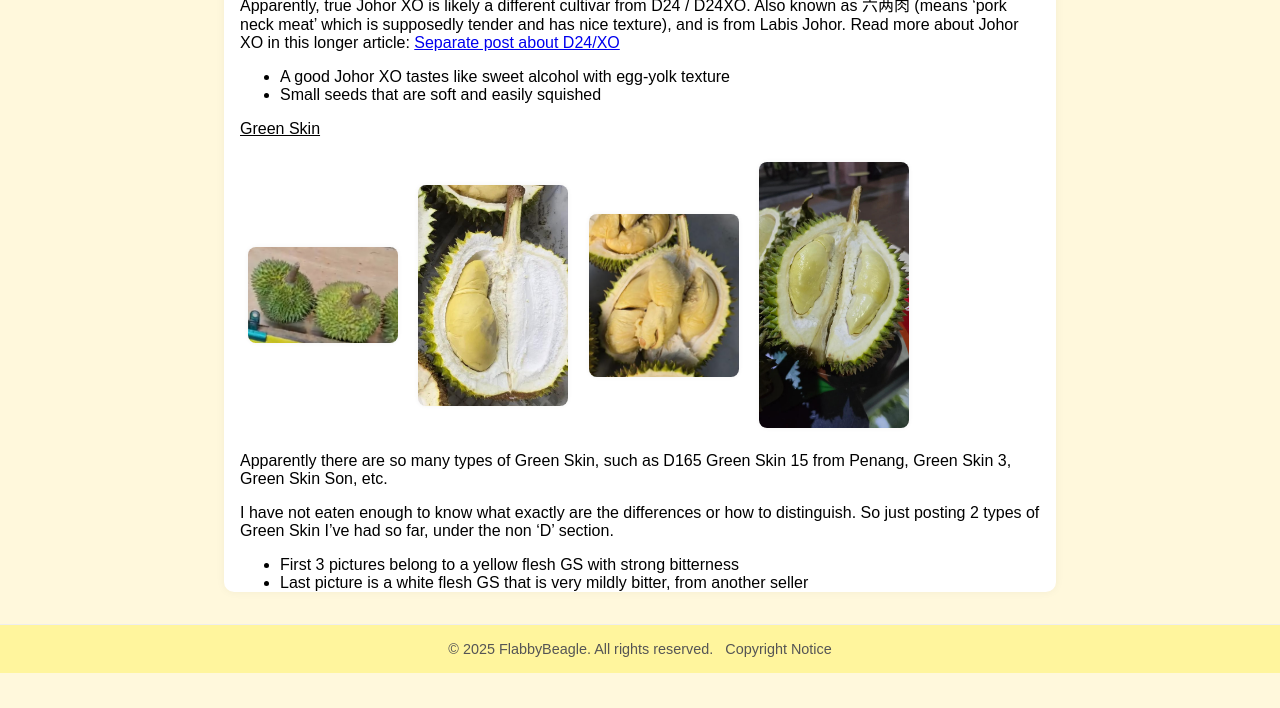
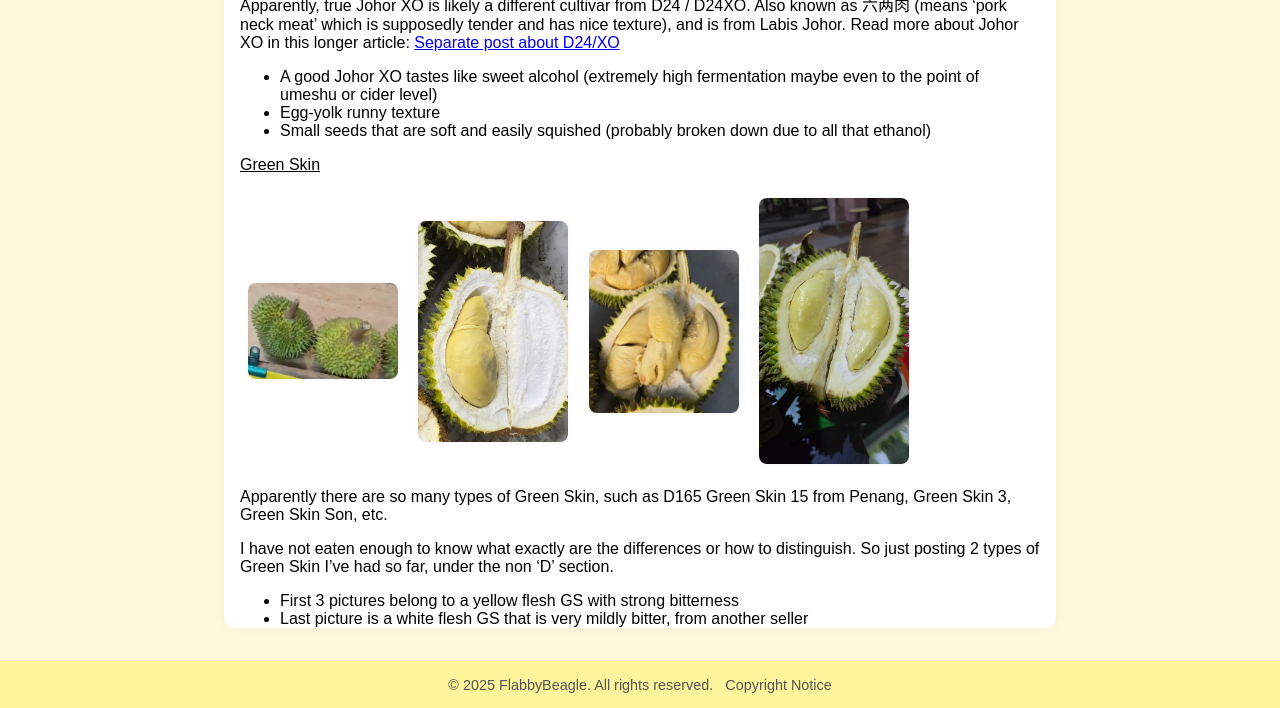
Before and after one commit to yensan57/flabbybeagle, a Jekyll site: the page built from _posts/2025-12-13-ongoing-malaysian-cultivars-all.md, in a window 1280 px wide and 900 px high, scrolled down 11859 px, cut to the strip 192-900 px from the top of the window. Built offline with Jekyll 4.4.1, drawn with Linux system fonts in a browser that asks for light colours; before the commit the page ends 12724 px from its top, so only the background shows below that.

Commit message:
Update 2025-12-13-ongoing-malaysian-cultivars-all.md

```diff
--- a/_posts/2025-12-13-ongoing-malaysian-cultivars-all.md
+++ b/_posts/2025-12-13-ongoing-malaysian-cultivars-all.md
@@ -395,8 +395,9 @@ Read more about Johor XO in this longer article:
    rel="noopener noreferrer">
   Separate post about D24/XO
 </a>
-- A good Johor XO tastes like sweet alcohol with egg-yolk texture
-- Small seeds that are soft and easily squished
+- A good Johor XO tastes like sweet alcohol (extremely high fermentation maybe even to the point of umeshu or cider level)
+- Egg-yolk runny texture
+- Small seeds that are soft and easily squished (probably broken down due to all that ethanol)
 
 
 <u>Green Skin</u>
```
